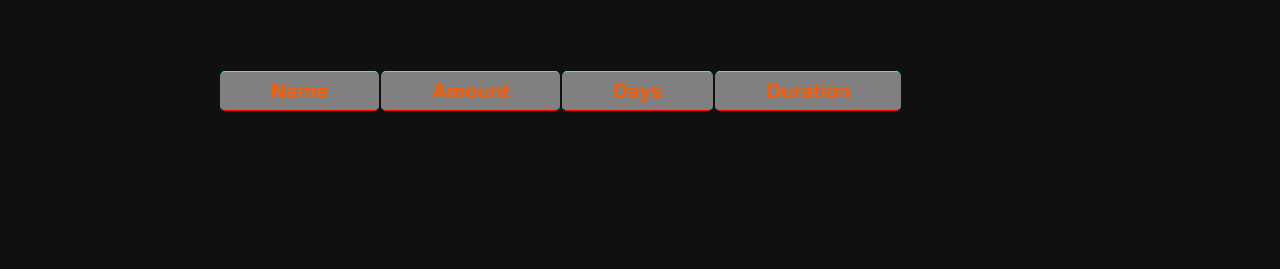
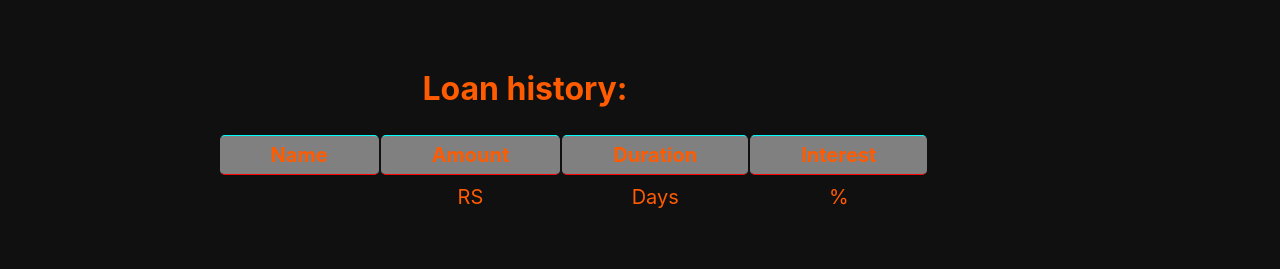
Before and after one commit to Tanay-JS/my-appp, a React (Create React App) app in the folder my-appp/: page /MyProfile in a window 1280 px wide. Shown: the part 371-640 px from the top of the page. Built offline with nearby package versions, Linux system fonts and the light colour scheme; no server answers.

Commit message:
Completeproject

```diff
--- a/my-appp/src/Components/Myprofile.js
+++ b/my-appp/src/Components/Myprofile.js
@@ -21,7 +21,9 @@ const [reqxs1,setReqxs1]=useState({
    "uniqueId":[],
    "name":[],
    "email":[],
-   "amount":[]
+   "amount":[],
+   "days":[],
+   "interest":[]
   }],
   "borrowRequests": [{
    "uniqueId":[],
@@ -83,6 +85,7 @@ const [reqxs1,setReqxs1]=useState({
         <div className='body'>
 
         <table className='stu'>
+          <tbody>
             <tr>
                 <td><img style={{width:"300px"}}src='https://static.vecteezy.com/system/resources/previews/002/318/271/original/user-profile-icon-free-vector.jpg'/></td>
                 <td style={{float:"right",color:"#FF5B00"}}>
@@ -91,15 +94,30 @@ const [reqxs1,setReqxs1]=useState({
                 </td>
 
             </tr>
+            </tbody>
         </table>
+        <div>
+
+        <h1 style={{textAlign:"left",marginLeft:"33%",marginBottom:"2%"}}>Loan history:</h1>
         <table className='history'>
+          <tbody>
           <tr>
             <th>Name</th>
             <th>Amount</th>
-            <th>Days</th>
             <th>Duration</th>
+            <th>Interest</th>
           </tr>
+          {reqxs1.acceptedBorrowRequests.map(histx=>(
+            <tr key={histx.uniqueId}>
+              <td>{histx.name}</td>
+              <td>{histx.amount}RS</td>
+              <td>{histx.days}Days</td>
+              <td>{histx.interest}%</td>
+            </tr>
+          ))}
+          </tbody>
         </table>
+        </div>
 
         </div>
         <Footer />
```
